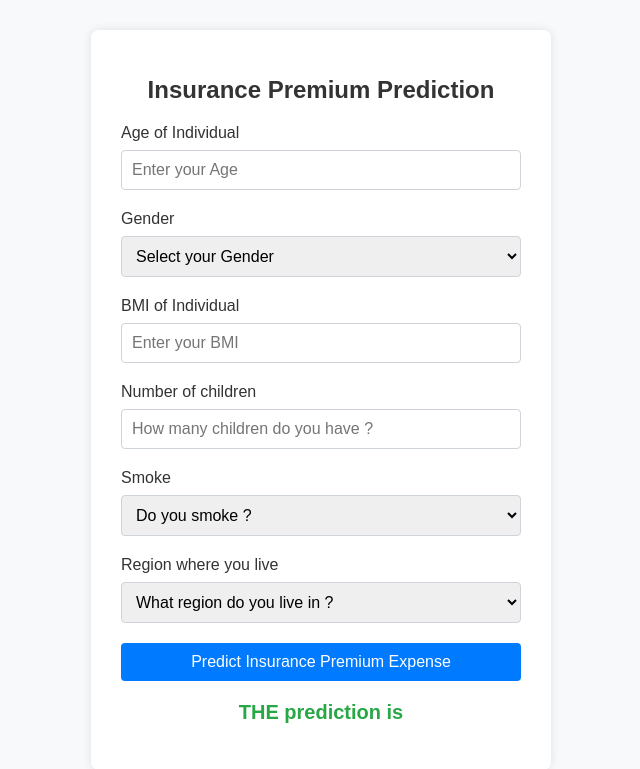
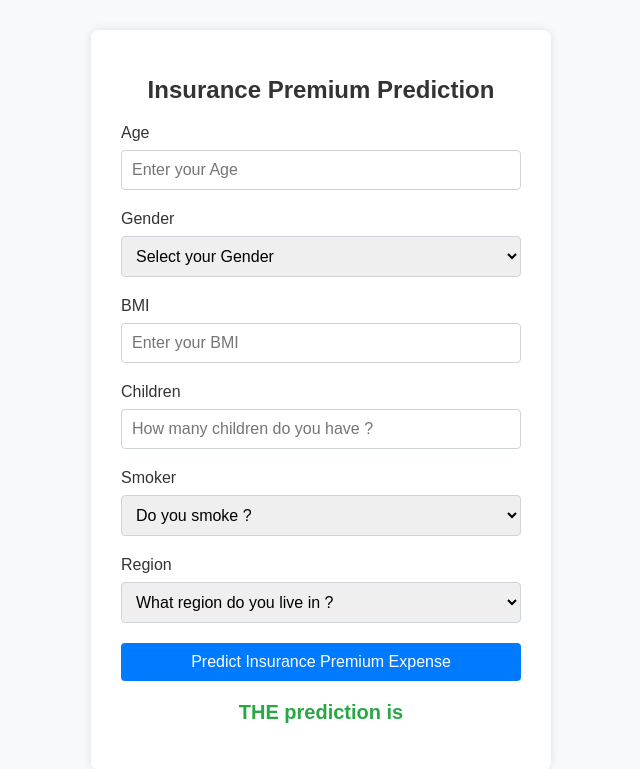
Before and after one commit to abdullah-Ikram-0599/Insurance-Premium-Prediction, a Flask app: page /predictdata in a window 1280 px wide. Shown: the top 769 px of the page, without its empty margins (319-959 px from the left). Run offline with Flask 3, Linux system fonts and the light colour scheme.

Commit message:
modified styles.css

```diff
--- a/templates/home.html
+++ b/templates/home.html
@@ -16,7 +16,7 @@
         </h1>
 
         <div class="mb-3">
-            <label class="form-label">Age of Individual</label>
+            <label class="form-label">Age</label>
             <input class="form-control" type="number" name="age" placeholder="Enter your Age" required>
         </div>
 
@@ -34,29 +34,29 @@
         </div>
 
         <div class="mb-3">
-            <label class="form-label">BMI of Individual</label>
+            <label class="form-label">BMI</label>
             <input class="form-control" type="number" step = "0.1" name="bmi" placeholder="Enter your BMI" required>
         </div>
 
         <div class="mb-3">
-            <label class="form-label">Number of children</label>
+            <label class="form-label">Children</label>
             <input class="form-control" type="number" name="children" placeholder="How many children do you have ?" required>
         </div>
         <div class="mb-3">
-            <label class="form-label">Smoke</label>
+            <label class="form-label">Smoker</label>
             <select class="form-control" name="smoke" placeholder="Do you smoke ?" required>
                 <option class="placeholder" selected disabled value="">Do you smoke ?</option>
                 <option value="yes">
-                    yes
+                    Yes
                 </option>
                 <option value="no">
-                    no
+                    No
                 </option>
             </select>
         </div>
 
         <div class="mb-3">
-            <label class="form-label">Region where you live </label>
+            <label class="form-label">Region</label>
             <select class="form-control" name="region" placeholder="What region do you live in ?" required>
                 <option class="placeholder" selected disabled value="">What region do you live in ?</option>
                 <option value="northeast">
```
Also changed, not shown: 1 other file.
